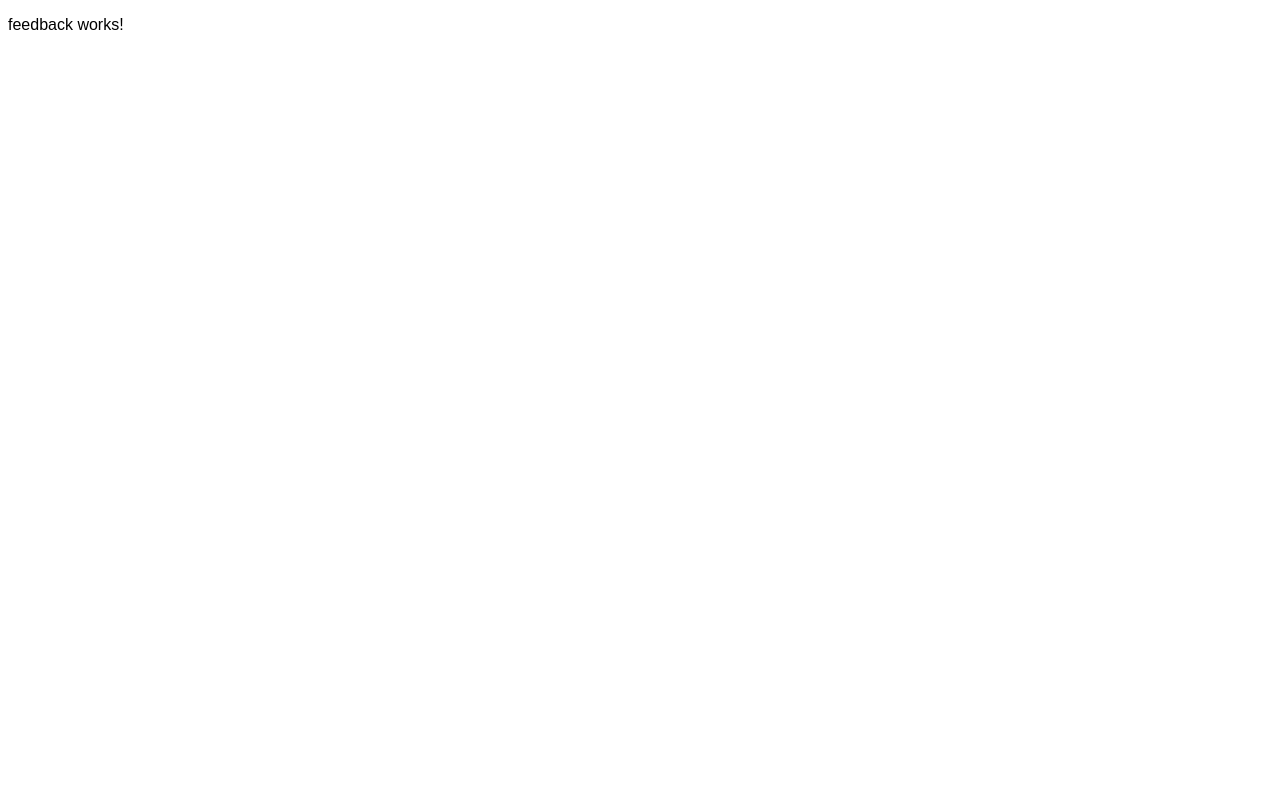
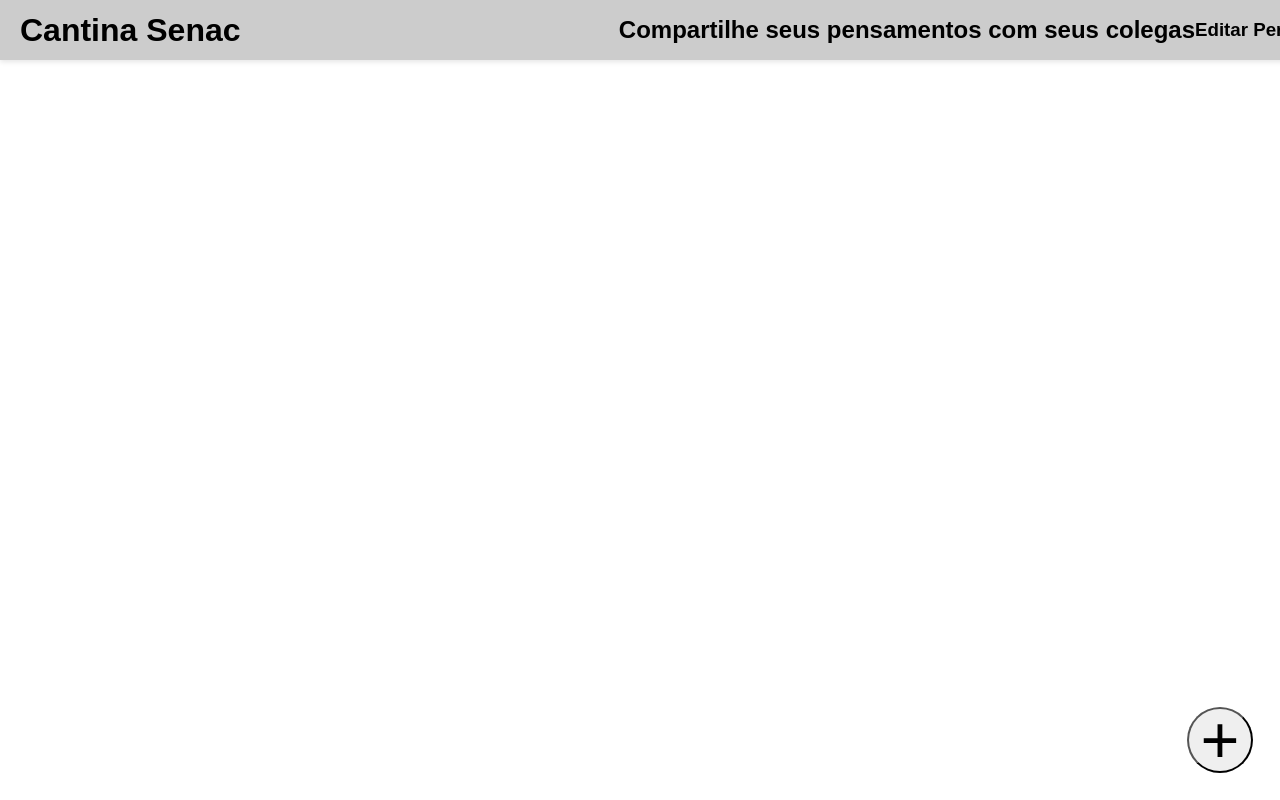
Before and after one commit to prof-lucas-senac/cantina-senac-2025-front, an Angular app: page /feedback in a window 1280 px wide. Built offline with nearby package versions, Linux system fonts and the light colour scheme.

Commit message:
Tela de Feedback

```diff
--- a/src/app/components/feedback/feedback.component.css
+++ b/src/app/components/feedback/feedback.component.css
@@ -0,0 +1,44 @@
+.div-esquerda {
+    position: fixed;
+    top: 0;
+    left: 0;
+    width: 100%;
+    height: 60px;
+    background-color: #ccc;
+    display: flex;
+    flex-direction: row;
+    align-items: center;
+    justify-content: flex-start;
+    padding-left: 20px;
+    box-shadow: 0 2px 5px rgba(0, 0, 0, 0.1);
+    z-index: 1000;
+    justify-content: space-between;
+}
+
+.div-centro {
+    display: flex;
+    align-items: center;
+    justify-content: space-between;
+}
+
+.div-direita {
+    display: flex;
+    justify-content: space-between;
+    align-items: right;
+}
+
+.btn-avatar {
+    height: 5em;
+    width: 5em;
+    border-radius: 50%;
+    position: fixed;
+    bottom: 2em;
+    right: 2em;
+    display: flex;
+    justify-content: center;
+    align-items: center;
+}
+
+.btn-avatar span {
+    font-size: 5em;
+}
--- a/src/app/components/feedback/feedback.component.html
+++ b/src/app/components/feedback/feedback.component.html
@@ -1 +1,11 @@
-<p>feedback works!</p>
+<div class="div-esquerda">
+    <h1>Cantina Senac</h1>
+    <div class="div-centro">
+        <h2>Compartilhe seus pensamentos com seus colegas</h2>
+        <div class="div-direita"></div>
+        <h3>Editar Perfil</h3>
+        <button class="btn-avatar">
+            <span>+</span>
+        </button>
+    </div>
+</div>
```
